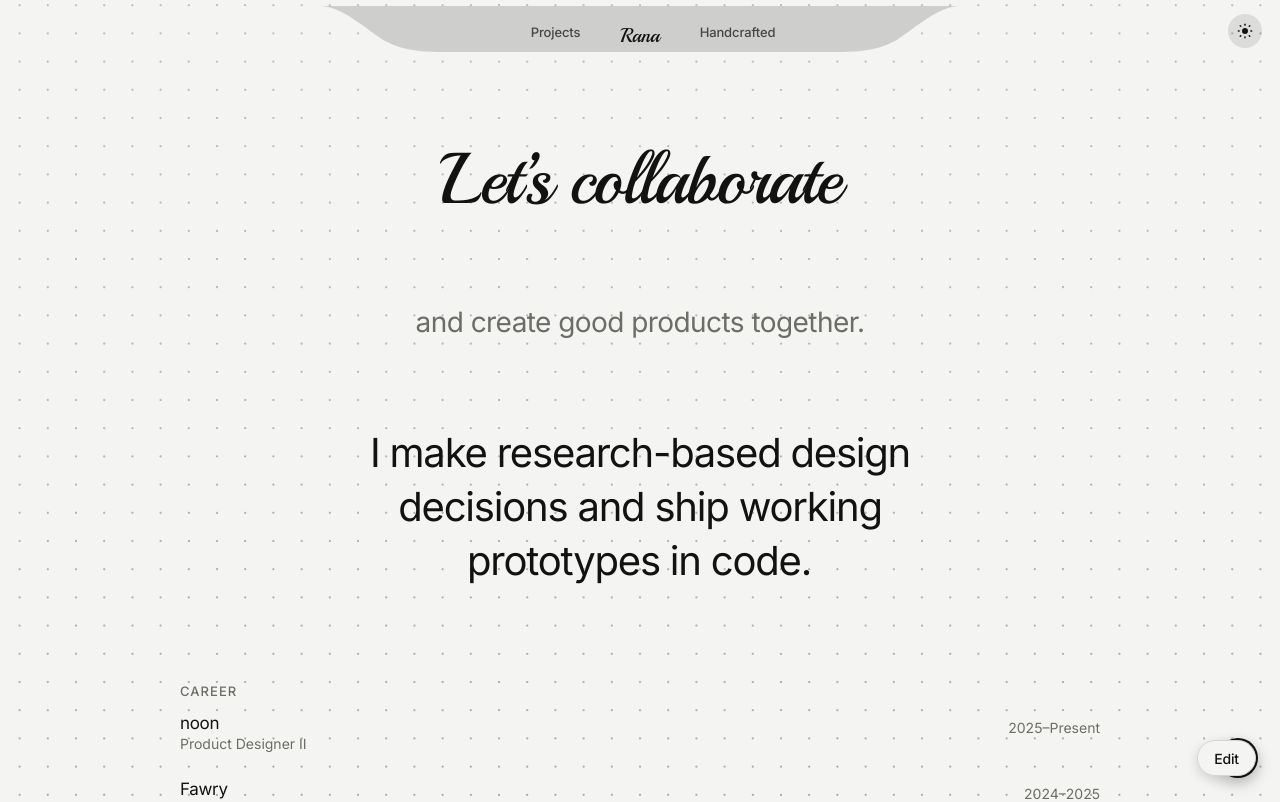
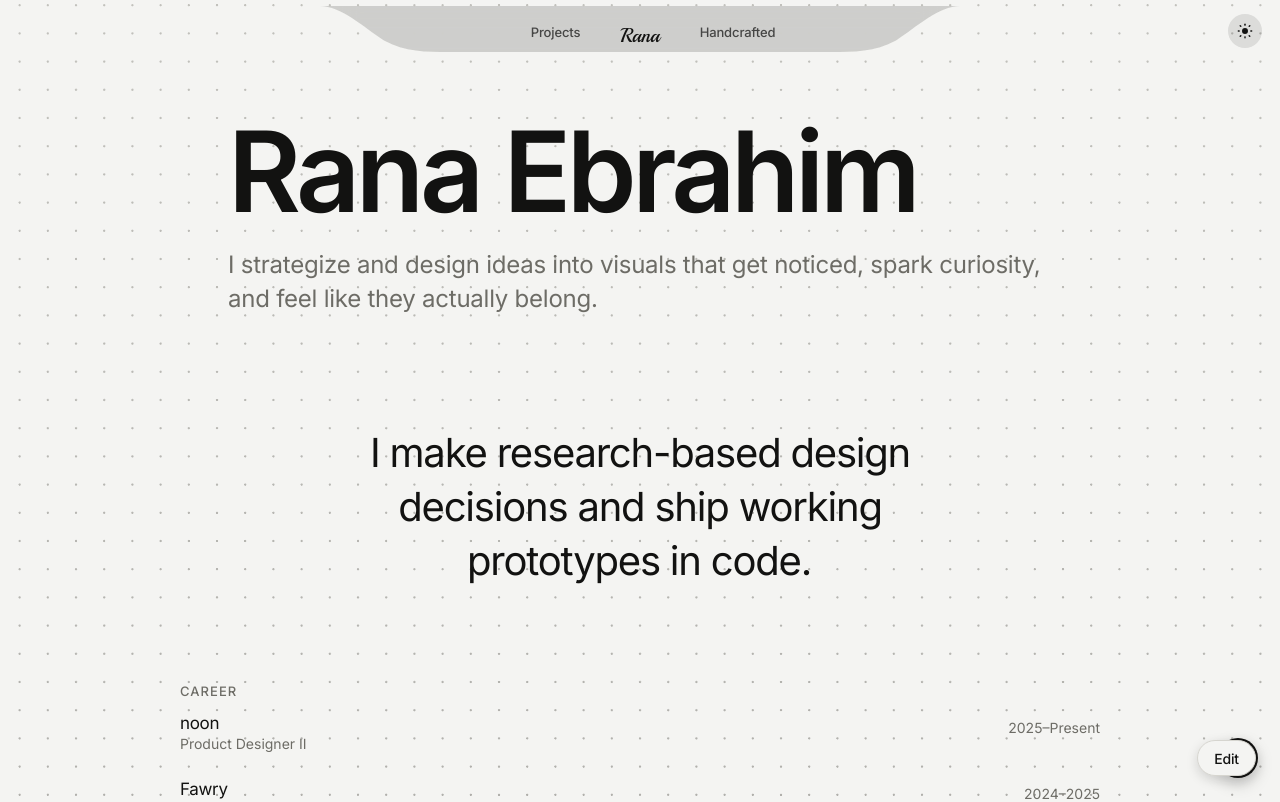
Before and after one commit to rana2010/portfolio, a React (Vite) app: page /home in a window 1280 px wide. Shown: the top 802 px of the page. Built offline with nearby package versions, Linux system fonts and the light colour scheme.

Commit message:
Update hero section header style to match requested format with name, subtext, and typing effect preserved

```diff
--- a/src/pages/Home.tsx
+++ b/src/pages/Home.tsx
@@ -149,8 +149,8 @@ export function Home() {
       <Nav />
       <main className="home">
         <section className="hero-stage">
-          <h1 className="hero">Let’s collaborate</h1>
-          <p className="hero-sans">and create good products together.</p>
+          <h1 className="hero">Rana Ebrahim</h1>
+          <p className="hero-sans">I strategize and design ideas into visuals that get noticed, spark curiosity, and feel like they actually belong.</p>
         </section>
 
         <TypedLede />
--- a/src/styles.css
+++ b/src/styles.css
@@ -888,29 +888,35 @@ a:focus-visible,
 }
 
 .hero-stage {
-  display: grid;
-  place-items: center;
+  display: flex;
+  flex-direction: column;
+  align-items: flex-start;
   min-height: 40svh;
-  text-align: center;
-  padding-top: 48px;
+  text-align: left;
+  padding: 60px 48px 40px;
+  max-width: 1200px;
+  margin: 0 auto;
+  width: 100%;
 }
 
 .hero {
-  font-family: Playball, cursive;
+  font-family: var(--font-sans), sans-serif;
+  font-weight: 700;
+  font-size: clamp(48px, 9vw, 112px);
+  line-height: 0.95;
+  letter-spacing: -0.04em;
+  margin: 0 0 24px;
+  color: var(--ink);
+}
+
+.hero-sans {
+  font-size: clamp(18px, 2.2vw, 24px);
   font-weight: 400;
-  font-size: clamp(48px, 8vw, 72px);
-  line-height: 1;
-  letter-spacing: -0.03em;
-  margin: 0 0 12px;
-}
-
-.hero-sans {
-  font-size: clamp(20px, 3vw, 28px);
-  font-weight: 400;
-  line-height: 1.3;
-  letter-spacing: -0.02em;
+  line-height: 1.4;
+  letter-spacing: -0.01em;
   color: var(--muted);
   margin: 0;
+  max-width: 38em;
 }
 
 .lede-screen {
```
